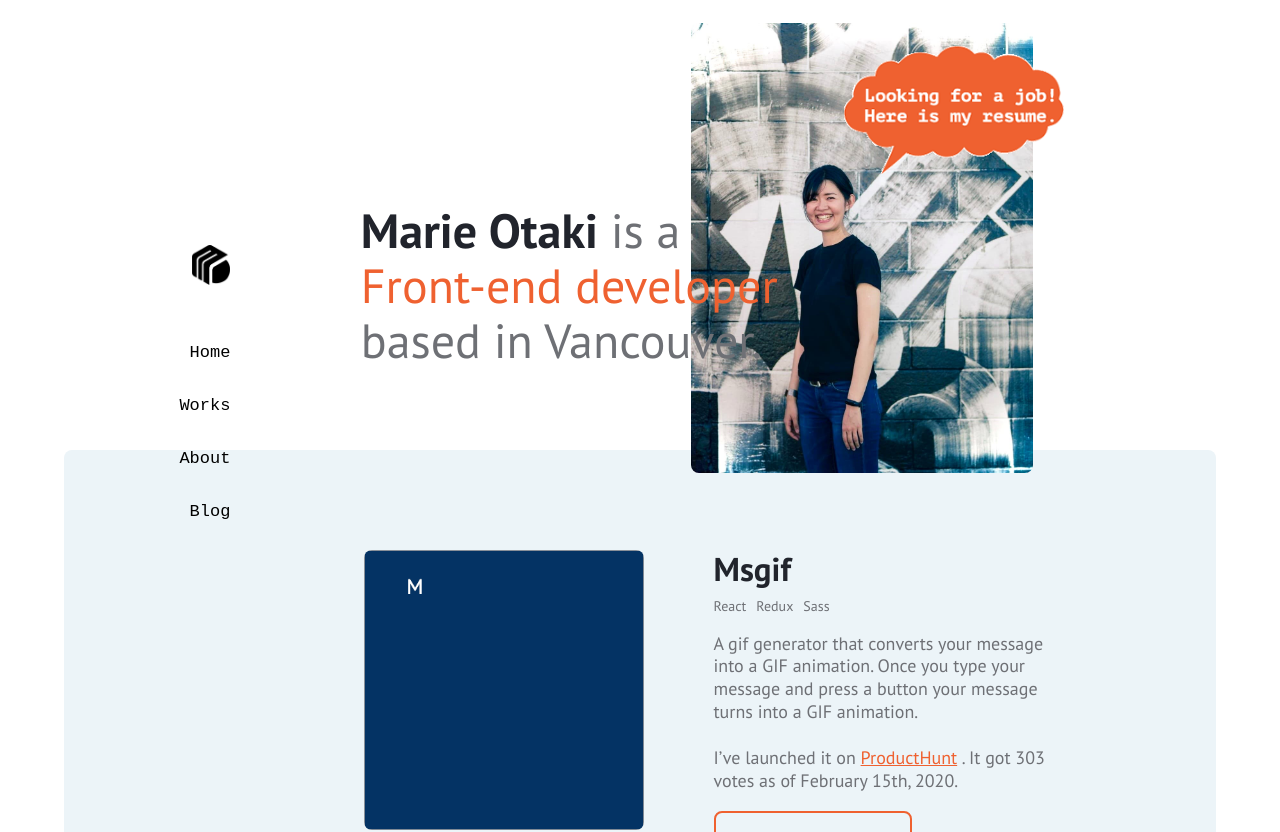
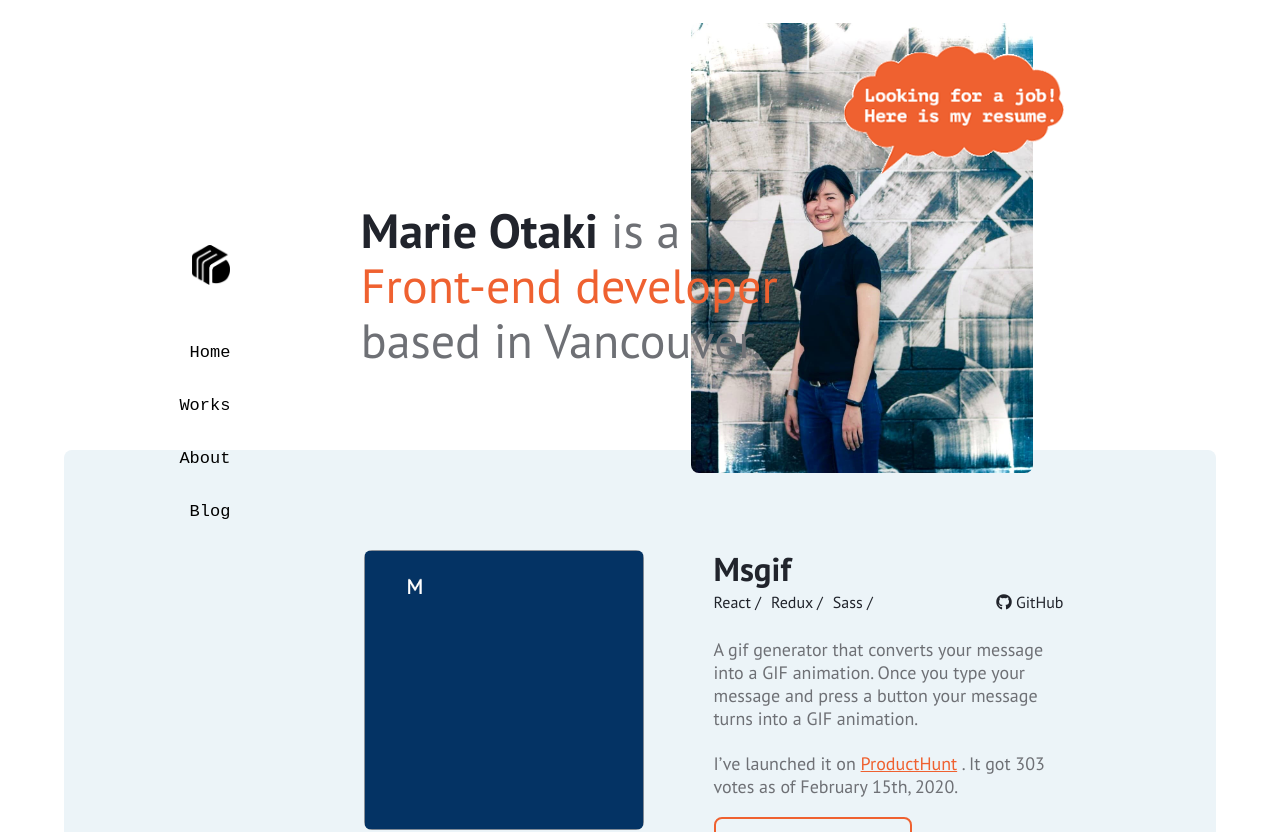
Before and after one commit to marieooq/react_portfolio, a React (Create React App) app: page / in a window 1280 px wide. Shown: the top 832 px of the page. Built offline with nearby package versions, Linux system fonts and the light colour scheme; a web font is replaced by a local one.

Commit message:
add a github link for each work on top page

```diff
--- a/src/components/Content.jsx
+++ b/src/components/Content.jsx
@@ -2,15 +2,10 @@ import React from 'react';
 import './Content.scss';
 import { Link } from 'react-router-dom';
 
-const arr = ['React', 'Redux', 'Sass'];
-// const stackLink = arr.map((val, index) => {
-//   return <li key={index}>{val}</li>;
-// });
-
 class Content extends React.Component {
   render() {
     const stackLink = this.props.myStack.map((val, index) => {
-      return <li key={index}>{val}</li>;
+      return <li key={index}>{`${val} /`}</li>;
     });
     return (
       <div className="contents">
@@ -23,7 +18,17 @@ class Content extends React.Component {
           <h3>
             <Link to={this.props.myURL}>{this.props.myTitle}</Link>
           </h3>
-          <ul className="contents_stack">{stackLink}</ul>
+          <div className="contents_stack_wrapper">
+            <ul className="contents_stack">{stackLink}</ul>
+            <a
+              href={this.props.myGitHub}
+              alt="github"
+              target="_blank"
+              rel="noopener noreferrer"
+            >
+              <i class="fab fa-github"></i> GitHub
+            </a>
+          </div>
           <p>{this.props.myDescription}</p>
           <Link to={this.props.myURL} className="contents-detail">
             Find Out More
--- a/src/components/Content.scss
+++ b/src/components/Content.scss
@@ -26,7 +26,7 @@
     line-height: 1.14;
     padding: 0;
     margin: 0;
-    margin-bottom: 9px;
+    margin-bottom: 4.5px;
     // background-color: aqua;
 
     a {
@@ -38,20 +38,39 @@
       text-decoration: underline;
     }
   }
+
+  .contents_stack_wrapper {
+    display: flex;
+    justify-content: space-between;
+    font-size: 16px;
+    margin-bottom: 27px;
+
+    a {
+      color: var(--fontColor);
+      text-decoration: none;
+    }
+
+    a:hover {
+      text-decoration: underline;
+    }
+
     ul.contents_stack {
       list-style: none;
       margin: 0;
       padding: 0;
       display: flex;
-    // background-color: aqua;
+
       li {
-      font-size: 14px;
         margin-right: 10px;
-      color: var(--subFontColor);
+        color: var(--fontColor);
+        // color: var(--fontColor);
       }
     }
+  }
+
   p {
     font-size: 18px;
+    margin: 0 0 18px;
     line-height: 1.27;
     color: var(--subFontColor);
     a {
--- a/src/components/ContentsContainer.jsx
+++ b/src/components/ContentsContainer.jsx
@@ -9,6 +9,7 @@ const ContentsContainer = props => {
         imageSrc={obj.image}
         myTitle={obj.title}
         myStack={obj.stack}
+        myGitHub={obj.gitHub}
         myDescription={obj.description}
         myURL={obj.url}
         key={index}
--- a/src/pages/home/HomeContents.jsx
+++ b/src/pages/home/HomeContents.jsx
@@ -15,6 +15,7 @@ class HomeContents extends React.Component {
         image: MessageGif_image,
         title: 'Msgif',
         stack: ['React', 'Redux', 'Sass'],
+        gitHub: 'https://github.com/marieooq/react-msgif',
         description: (
           <>
             A gif generator that converts your message into a GIF animation.
@@ -39,6 +40,7 @@ class HomeContents extends React.Component {
         image: Photomap_image,
         title: 'Photomap via twitter',
         stack: ['React', 'Redux', 'Sass'],
+        gitHub: 'https://github.com/marieooq/react-msgif',
         description:
           'This app enables to locate the photos of my twitter timeline on the world map. It uses twitter API to get data like image, location and published time.',
         url: '/works/photomap'
@@ -47,6 +49,7 @@ class HomeContents extends React.Component {
         image: VanstudentBlog_image,
         title: 'React based blog',
         stack: ['React', 'Redux', 'Sass'],
+        gitHub: 'https://github.com/marieooq/react-msgif',
         description:
           'A blog introducing life in Vancouver to Japanese visitors. It is using React and Contentful API. ',
         url: '/works/react-blog'
@@ -55,6 +58,7 @@ class HomeContents extends React.Component {
         image: ReactNote_image,
         title: 'React based To-Do List',
         stack: ['React', 'Redux', 'Sass'],
+        gitHub: 'https://github.com/marieooq/react-msgif',
         description:
           'This is a simple to Do List using React and Firebase, which enables users to add notes and remove those. Since it uses Firebase the data will be preserved if they refresh it. It’s very intuitive design and easy to manipulate. ',
         url: '/works/react-note'
```
Lines whose indentation alone changed are shown as unchanged.
